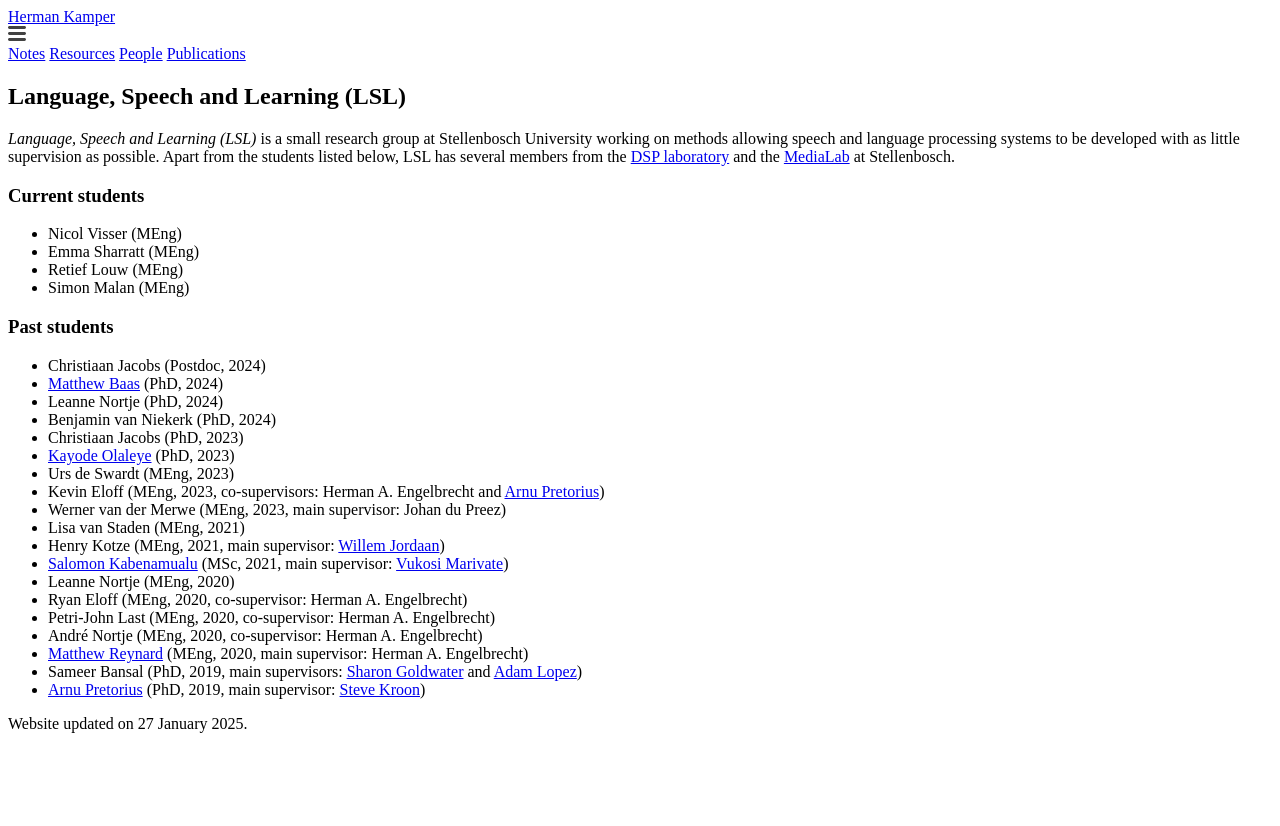
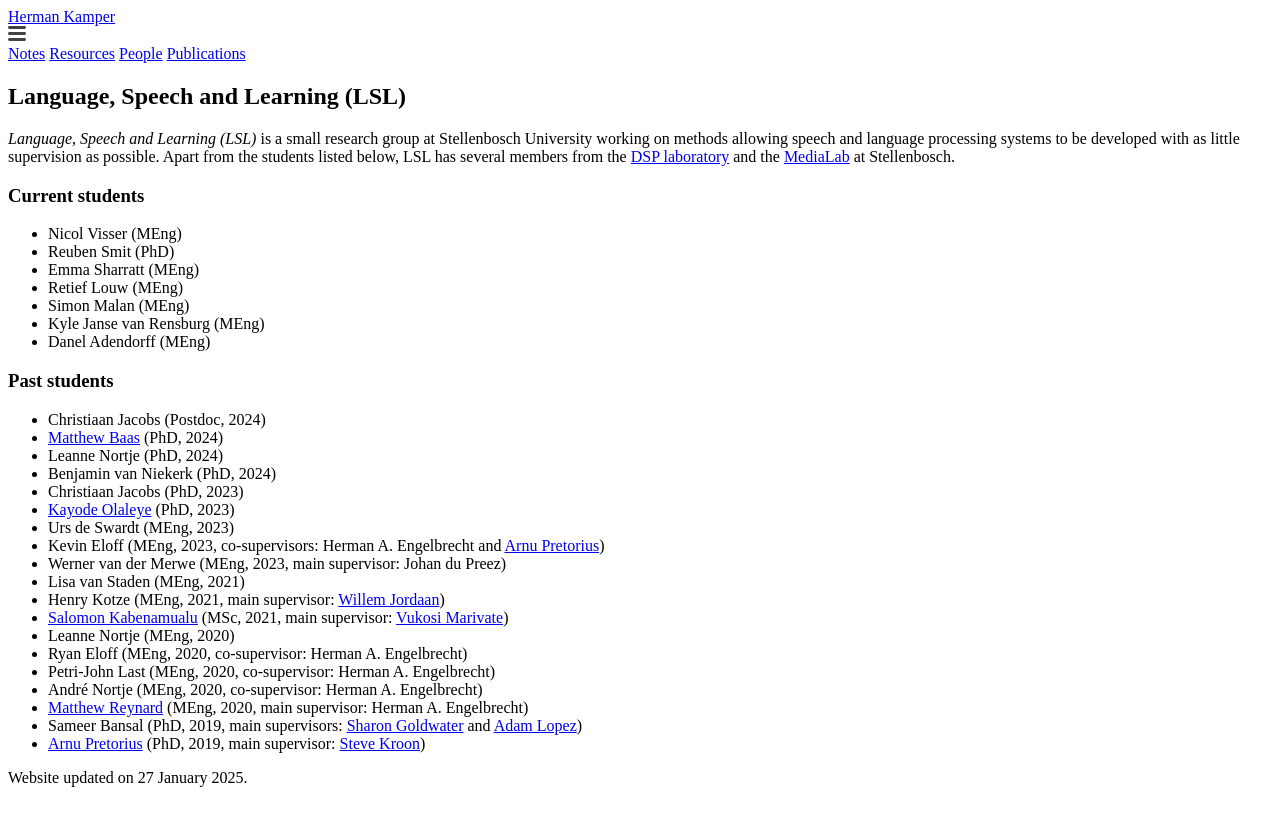
Before and after one commit to kamperh/kamperh.github.io, a Jekyll site: the page built from people.md, in a window 1280 px wide. Shown: the top 826 px of the page. Built offline with Jekyll 4.4.1, drawn with Linux system fonts in a browser that asks for light colours; a style sheet for code colours, icons or effects is not loaded.

Commit message:
Update people.md

```diff
--- a/people.md
+++ b/people.md
@@ -13,9 +13,12 @@ order: 5
 ### Current students
 
 - Nicol Visser (MEng)
+- Reuben Smit (PhD)
 - Emma Sharratt (MEng)
 - Retief Louw (MEng)
 - Simon Malan (MEng)
+- Kyle Janse van Rensburg (MEng)
+- Danel Adendorff (MEng)
 
 
 ### Past students
```
